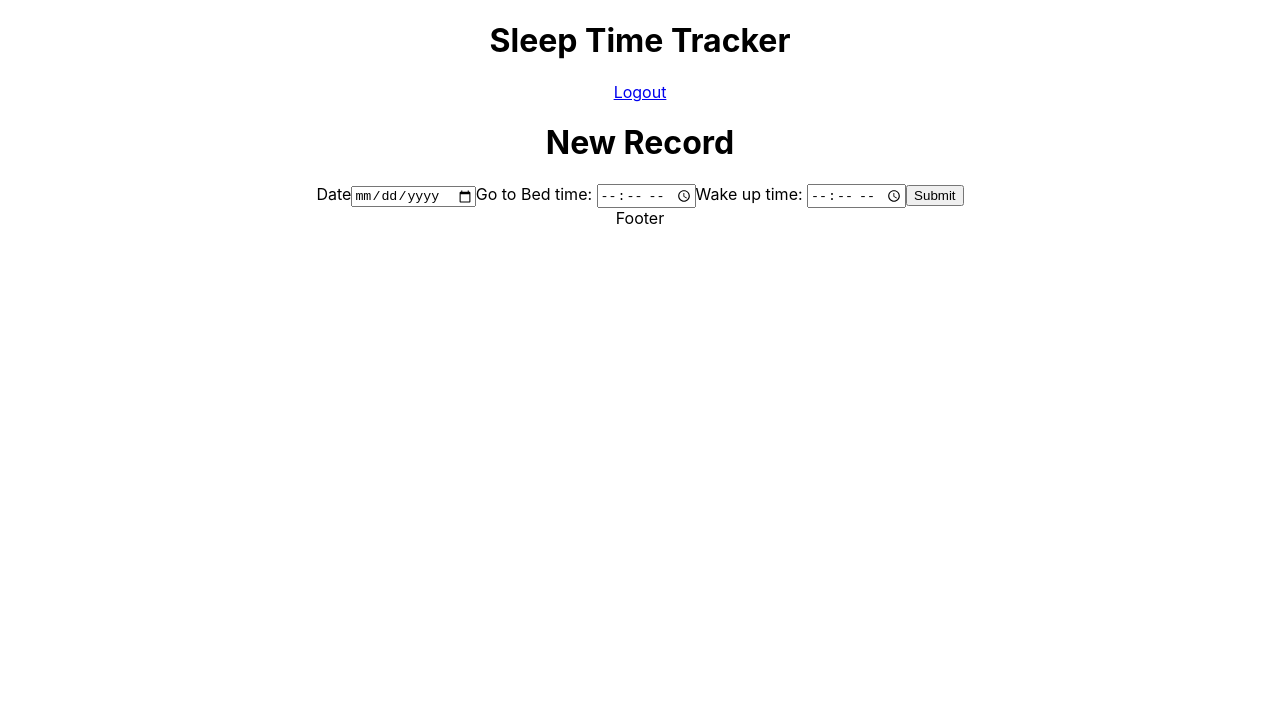
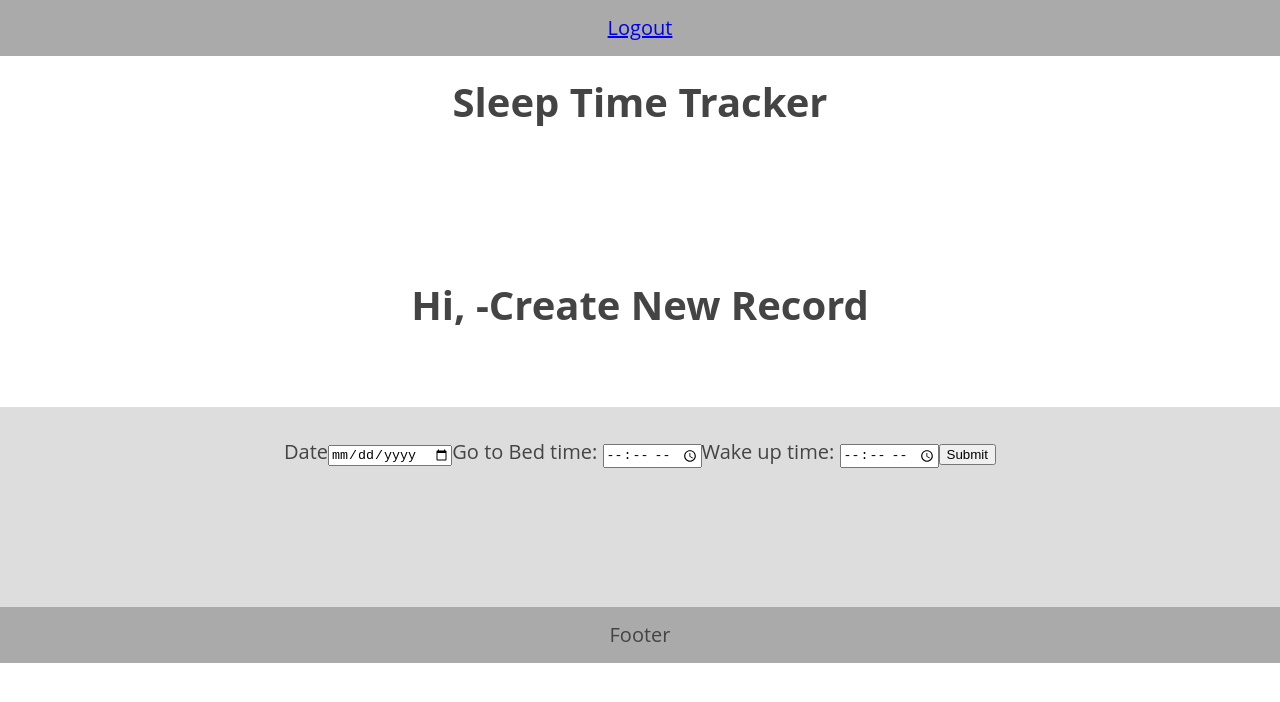
Before and after one commit to hsinlinghu1101/Sleep-time-tracker-app, a React (Create React App) app: page /user/1 in a window 1280 px wide. Shown: the top 702 px of the page. Built offline with nearby package versions, Linux system fonts and the light colour scheme.

Commit message:
completed landing, registeration and login page

```diff
--- a/src/Services/data-api-service.js
+++ b/src/Services/data-api-service.js
@@ -14,25 +14,28 @@ const DataAPiService={
             : res.json()
         )
     },
-    postData( userId, data_created, bed_time, wakeup_time){
-        return fetch(`${config.API_ENDPOINT}/user/${userId}`, {
+    postData( data_created, bed_time, wakeup_time){
+       // console.log(`bearer ${TokenService.getAuthToken()}`)
+
+        return fetch(`${config.API_ENDPOINT}/data`, {
             method: 'POST',
             headers:{
                 'content-type': 'application/json',
                 'authorization': `bearer ${TokenService.getAuthToken()}`,
             },
-            body: JSON.stringify({
+            body: JSON.stringify(
                 data_created,
                 bed_time,
                 wakeup_time
-            }),
+            ),
         })
         .then(res =>
             (!res.ok)
               ? res.json().then(e => Promise.reject(e))
               : res.json()
+            )
 
-            )
+
     }
 }
 
--- a/src/components/App/App.css
+++ b/src/components/App/App.css
@@ -1,38 +1,49 @@
-.App {
-  text-align: center;
+* {
+  box-sizing: border-box;
 }
 
-.App-logo {
-  height: 40vmin;
-  pointer-events: none;
+body {
+  font-family: "Open Sans",
+  sans-serif;
+  font-size: 20px;
+  color: #444;
+  text-align: center;
+  line-height: 1.5;
 }
 
-@media (prefers-reduced-motion: no-preference) {
-  .App-logo {
-    animation: App-logo-spin infinite 20s linear;
-  }
+nav,
+footer {
+  padding: 1% 0;
+  background-color: #aaa;
 }
 
-.App-header {
-  background-color: #282c34;
-  min-height: 100vh;
-  display: flex;
-  flex-direction: column;
-  align-items: center;
-  justify-content: center;
-  font-size: calc(10px + 2vmin);
-  color: white;
+nav {
+  position: fixed;
+  top: 0;
+  left: 0;
+  right: 0;
+  z-index: 10;
 }
 
-.App-link {
-  color: #61dafb;
+header {
+  padding: 45px 15px;
 }
 
-@keyframes App-logo-spin {
-  from {
-    transform: rotate(0deg);
-  }
-  to {
-    transform: rotate(360deg);
-  }
+section {
+  min-height: 200px;
+  padding: 30px 15px;
+  background-color: #bbb;
 }
+
+section:nth-child(even) {
+  background-color: #ddd;
+}
+
+p {
+  margin: 0 auto;
+  max-width: 650px;
+}
+
+p + p {
+  margin-top: 15px;
+}
--- a/src/components/App/App.js
+++ b/src/components/App/App.js
@@ -3,28 +3,31 @@ import { Route, Switch } from 'react-router-dom'
 import Footer from '../Footer/Footer'
 import Header from '../Header/Header'
 import Landing from '../Landing/Landing'
-import Login from '../Login/Login'
-import Register from '../Register/Register'
-import Home from '../Home/Home'
-import Result from '../Result/Result'
+import LoginPage from '../Login/LoginPage'
+import RegisterationPage from '../Register/RegisterationPage'
+import HomePage from '../Home/HomePage'
+import ResultPage from '../Result/ResultPage'
 import NotFound from '../NotFound/NotFound'
 import './App.css';
 
-function App() {
+export default class App extends React.Component{
+  state={
+    user_name:''
+  }
+  render(){
   return (
     <div className="App">
      <Header />
      <Switch>
      <Route exact path='/' component={Landing}/>
-     <Route path='/login' component={Login}/>
-     <Route path='/register' component={Register}/>
-     <Route path='/user' component={Home}/>
-     <Route path='/data/:user_id' component={Result}/>
+     <Route path='/login' component={LoginPage}/>
+     <Route path='/register' component={RegisterationPage}/>
+     <Route path='/user' component={HomePage}/>
+     <Route path='/data/:user_id' component={ResultPage}/>
      <Route component={NotFound}/>
      </Switch>
      <Footer/>
     </div>
   );
 }
-
-export default App;
+}
--- a/src/components/Home/Home.js
+++ b/src/components/Home/Home.js
@@ -1,24 +1,63 @@
 import React from 'react'
+import DataAPiService from '../../Services/data-api-service';
 import NavBar from '../NavBar/NavBar'
 
 export default class Home extends React.Component{
+
+  static defaultProps={
+    createDataSuccess:()=>{}
+  }
+
+  state={
+    error:null
+  }
+
+  handleRecordSubmit=(event)=>{
+    event.preventDefault();
+    const{data_created, bed_time, wakeup_time }=event.target
+
+    DataAPiService.postData({
+      data_created: data_created.value,
+      bed_time: bed_time.value,
+      wakeup_time: wakeup_time.value
+    })
+
+    .then(data =>{
+      data_created.value=''
+      bed_time.value=''
+      wakeup_time.value=''
+      this.props.createDataSuccess()
+    })
+
+    .catch(res =>{
+      this.setState({
+        error:JSON.stringify(res.error)
+      })
+    })
+
+  }
+
+
     render(){
+      const { error } = this.state
         return(
             <main role="main">
             <header>
               <NavBar/>
-              <h1>New Record</h1>
+              <h1>Hi, {this.props.user_name} -Create New Record</h1>
+              {error && <p>{error}</p>}
+
             </header>
             <section>
-              <form id="record-sleep">
+              <form id="sleep-record" onSubmit={this.handleRecordSubmit}>
                 <div className="form-section">
                   <label htmlFor="getDate">Date</label>
-                  <input type="date" value='' name="getDate" required/>
+                  <input type="date" name="data_created" required/>
 
                   <label htmlFor="bed-time">Go to Bed time: </label>
-                  <input id="bed-time" type="time" name="bed-time" value=" "/>
-                  <label htmlFor="awake-time">Wake up time: </label>
-                  <input id="awake-time" type="time" name="awake-time" value=" "/>
+                  <input id="bed-time" type="time" name="bed_time" required/>
+                  <label htmlFor="wakeup-time">Wake up time: </label>
+                  <input id="wakeup-time" type="time" name="wakeup_time" required/>
                 <button type="submit">Submit</button>
                 </div>
               </form>
--- /dev/null
+++ b/src/components/Home/HomePage.js
@@ -0,0 +1,22 @@
+import React from 'react';
+import Home from './Home';
+
+export default class HomePage extends React.Component{
+    static defaultProps={
+        history:{
+            push:()=>{}
+        }
+    }
+
+    handleSubmitData=(data)=>{
+        const {history} = this.props
+        history.push('/data')
+    }
+    render(){
+        return(
+          <Home createDataSuccess={this.handleSubmitData}/>
+      )
+    }
+
+
+}
--- a/src/components/Login/Login.js
+++ b/src/components/Login/Login.js
@@ -1,57 +1,65 @@
 import React from 'react'
 import { Link } from 'react-router-dom'
-import config from '../Login/Login'
+import TokenService from '../../Services/token-service'
+import AuthApiService from '../../Services/auth-api-service'
 
 
 export default class Login extends React.Component{
 
-    state= {
-      name :'',
-      password:''
-    }
+   static defaultProps={
+     onLoginSuccess:()=>{}
+   }
 
-    insertName=(name)=>{
+   state={
+     error:null,
+   }
+
+
+
+    handleSubmit=(e)=>{
+      e.preventDefault();
+    this.setState({error:null})
+     const{ user_name, password}=e.target
+
+    /* const token = TokenService.makeBasicAuthToken(user_name.value, password.value)
+    TokenService.saveAuthToken(token)*/
+    AuthApiService.postLogin({
+      user_name:user_name.value,
+      password:password.value
+    })
+
+    .then(data =>{
+      console.log(data)
+      TokenService.saveAuthToken(data.authToken)
+     user_name.value=''
+     password.value=''
+     this.props.onLoginSuccess()
+    })
+    .catch(res =>{
       this.setState({
-        name: this.state.name
+          error:res.error
       })
-    }
-
-    insertPassword=(password)=>{
-      this.setState({
-        password: this.state.password
-      })
-    }
-
-    handleSubmit(e){
-      e.preventDefault();
-
-      const name= this.state.name;
-      const password= this.state.password;
-
-      const data={
-          name,
-          password,
-      }
-
-      fetch(`${config.API_ENDPOINT}`)
+  })
 
     }
 
 
     render(){
+      const { error }= this.state
         return(
             <main role="main">
             <header>
                 <h3>Return User</h3>
             </header>
             <form className='login-form' onSubmit={e=>this.handleSubmit(e)}>
+            {error && <p className='red'>{error}</p>}
                 <div>
                   <label htmlFor="name">Name</label>
-                  <input placeholder='Name' type="text" name='name' id='name' onChnage={e =>this.insertName(e.target.value)} required />
+                  <input placeholder='Name' type="text" name='user_name' id='name'  required />
                 </div>
                 <div>
                   <label htmlFor="password">Password</label>
-                  <input type="password" name='password' id='password' placeholder="password" onChnage={e =>this.insertPassword(e.target.value)} required/>
+                  <input type="password" name='password' id='password' placeholder="password"  required/>
                 </div>
                 <button type='submit'>Log In</button>
                 <Link to='/'>Cancel</Link>
--- /dev/null
+++ b/src/components/Login/LoginPage.js
@@ -0,0 +1,27 @@
+import React from 'react'
+import Login from './Login';
+
+export default class LoginPage extends React.Component{
+    static defaultProps={
+      //  location:{},
+        history:{
+            push:()=>{}
+        }
+    }
+
+
+handleLoginSuccess=()=>{
+    const { history }= this.props
+   // const destination = (location.state || {}).from || '/'
+    history.push(`/user`)
+}
+
+render(){
+    return(
+        <div>
+        <h2>Login</h2>
+        <Login onLoginSuccess={this.handleLoginSuccess}/>
+        </div>
+    )
+}
+}
--- a/src/components/Register/Register.js
+++ b/src/components/Register/Register.js
@@ -8,12 +8,13 @@ export default class Register extends React.Component{
         onRegisterationSuccess:() => {}
     }
 
-    state= { error: null }
+    state= {
+        error: null,
+    }
 
 
     handleNewUser=(event)=>{
         event.preventDefault();
-
         const { user_name, user_age, password} = event.target
 
         this.setState({ error:null })
@@ -61,7 +62,7 @@ export default class Register extends React.Component{
                 </div>
                 <div>
                   <label htmlFor="password">Password</label>
-                  <input type="password" name='user_password' id='password' placeholder="password"  required/>
+                  <input type="password" name='password' id='password' placeholder="password"  required/>
                 </div>
 
                 <button type='submit'>Sign Up</button>
--- a/src/components/Result/Result.js
+++ b/src/components/Result/Result.js
@@ -2,7 +2,9 @@ import React from 'react'
 import NavBar from '../NavBar/NavBar'
 
 export default class Result extends React.Component{
-    render(){
+
+
+  render(){
         return(
             <main role="main">
             <header role="banner">
--- /dev/null
+++ b/src/components/Result/ResultPage.js
@@ -0,0 +1,11 @@
+import React from 'react';
+import Result from './Result';
+
+export default class ResultPage extends React.Component{
+
+    render(){
+        return(
+       <Result />
+        )
+    }
+}
```
Also changed, not shown: src/components/Landing/Landing.css (added).
